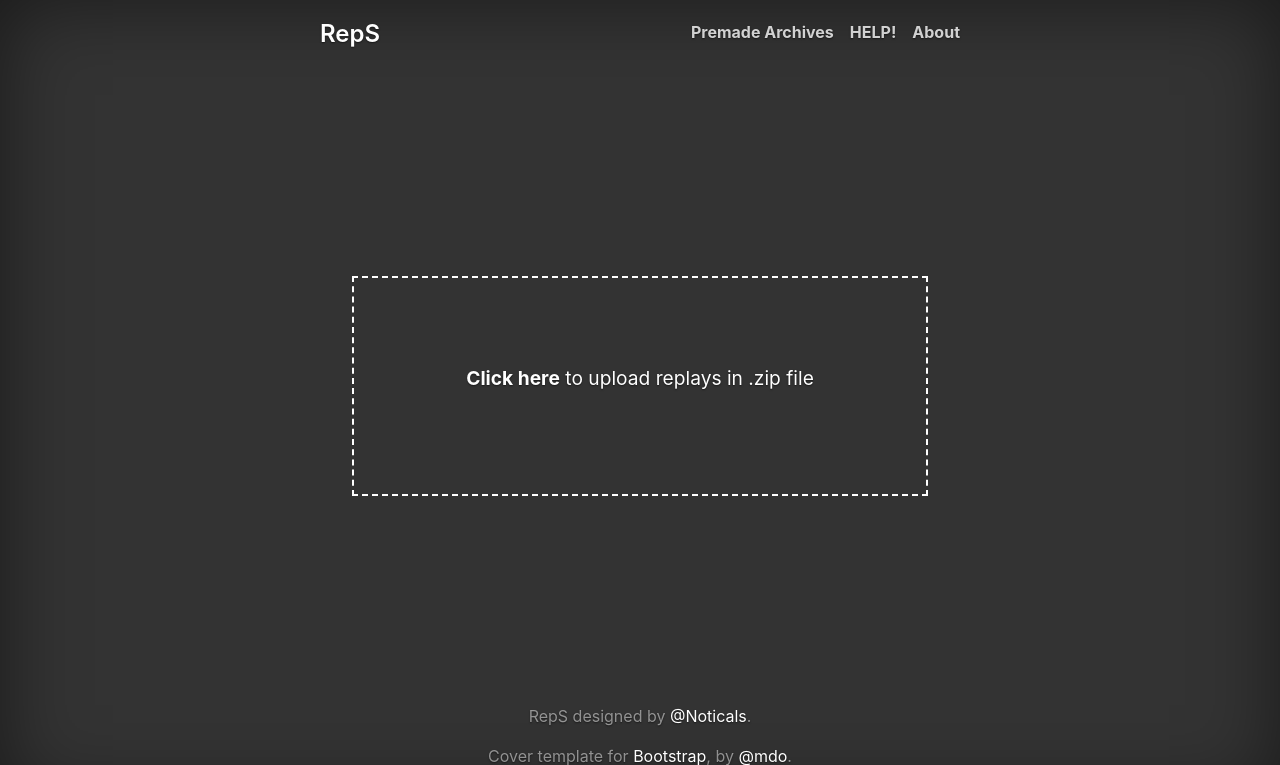
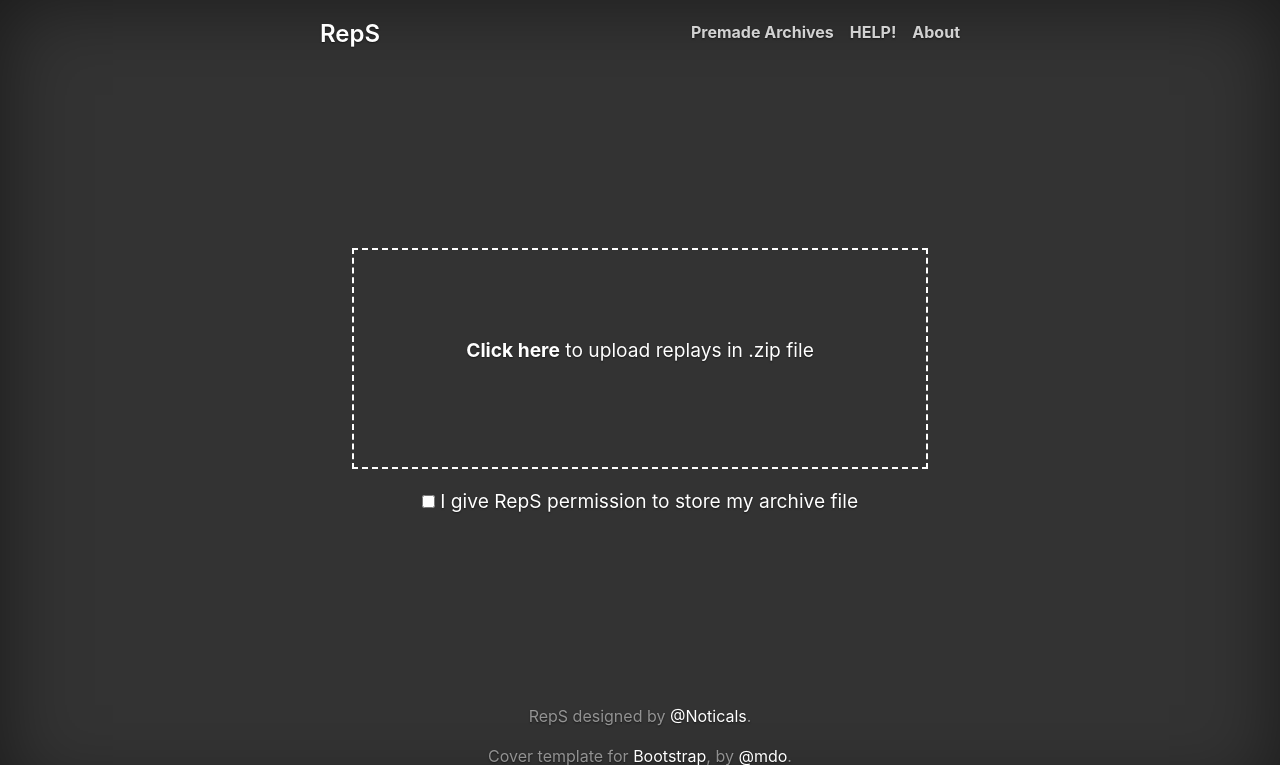
Before and after one commit to NyaliaLui/RepS-Web, a Flask app: page / in a window 1280 px wide. Shown: the top 765 px of the page. Run offline with Flask 2, Linux system fonts and the light colour scheme; some libraries are stand-ins or nearby versions.

Commit message:
added user permission checkbox
user must indicate that they give us permission to store their archive.

```diff
--- a/app.py
+++ b/app.py
@@ -92,12 +92,15 @@ def home():
 @app.route("/upload", methods=['GET', 'POST'])
 def upload():
     if request.method == 'POST':
+        if ('perm' not in request.form) or (request.form['perm'] != 'yes'):
+            return json.dumps({'msg':'permission to store archive is required'}), 500
+
         if 'replays' not in request.files:
             return json.dumps({'msg':'No .zip file uploaded'}), 500
 
         replays = request.files['replays']
         if replays.filename == '':
-            return json.dumps({'msg':'the .zip file needs a filename'}), 503
+            return json.dumps({'msg':'the .zip file needs a filename'}), 500
 
         if replays and valid_file(replays.filename):
             filename = secure_filename(replays.filename)
@@ -105,7 +108,7 @@ def upload():
 
             return json.dumps({'msg':'success'}), 200
         else:
-            return json.dumps({'msg':'please upload a .zip file of SC2 replays'}), 503
+            return json.dumps({'msg':'please upload a .zip file of SC2 replays'}), 500
 
     return render_template("nofile.html")
 
@@ -181,4 +184,4 @@ def send_archive(directory, sortop):
 if __name__ == "__main__":
     app = setup_app()
 
-    app.run(host='0.0.0.0', port=5015, debug=True)
+    app.run(debug=True)
--- a/static/css/cover.css
+++ b/static/css/cover.css
@@ -187,3 +187,9 @@ body {
 #progress__bar p.failed {
 	background: #c00 none 0 0 no-repeat;
 }
+
+#store__perm {
+  color:white;
+  font-size: 1.2em;
+  padding-top: 10px;
+}
--- a/templates/home.html
+++ b/templates/home.html
@@ -48,18 +48,22 @@
       function validate_and_upload() {
             let file = _("replays").files[0];
 
-            if (file.size > 100000000) {
-              add_err("archive size must be less than 100MB")
+            if (_("perm").checked != true) {
+              add_err("permission to store archive is required");
+              _("replays").value = null;
+            } else if (file.size > 100000000) {
+              add_err("archive size must be less than 100MB");
             } else if (!is_zip(file.type)) {
-              add_err("file must be a .zip archive")
+              add_err("file must be a .zip archive");
             } else {
 
               clear_errs();
 
               //hide replays input
-              _("replay__zone").style.outline = "none";
+              _("replay__zone").style.display = "none";
               _("replays").style.display = "none";
               _("replays__labl").style.display = "none"
+              _("store__perm").style.display = "none";
 
               //show progress bar
               _("progress__bar").style.display = "inline-block";
@@ -77,6 +81,7 @@
           _("archivename").value = file.name;
 
           let formdata = new FormData();
+          formdata.append("perm", _("perm").value);
           formdata.append("replays", file);
 
           let ajax = new XMLHttpRequest();
@@ -148,9 +153,12 @@
           {% endwith %}
         </ul>
 
-        <form id="replay__zone" method="post" enctype="multipart/form-data">
-            <input type="file" id="replays" name="replays" onchange="validate_and_upload()"/>
-            <label id="replays__labl" for="replays" class="dragndrop"><strong>Click here</strong> to upload replays in .zip file</label>
+        <form method="post" enctype="multipart/form-data">
+            <div id="replay__zone">
+              <input type="file" id="replays" name="replays" onchange="validate_and_upload()"/>
+              <label id="replays__labl" for="replays" class="dragndrop"><strong>Click here</strong> to upload replays in .zip file</label>
+            </div>
+            <p id="store__perm"><input id="perm" type="checkbox" name="perm" value="yes" required>   I give RepS permission to store my archive file</p>
             <progress id="progress__bar" value="0" max="100" style="width:300px;display:none;"></progress>
             <h3 id="status" style="display:none;"></h3>
             <p id="loaded_n_total" style="display:none;"></p>
```
